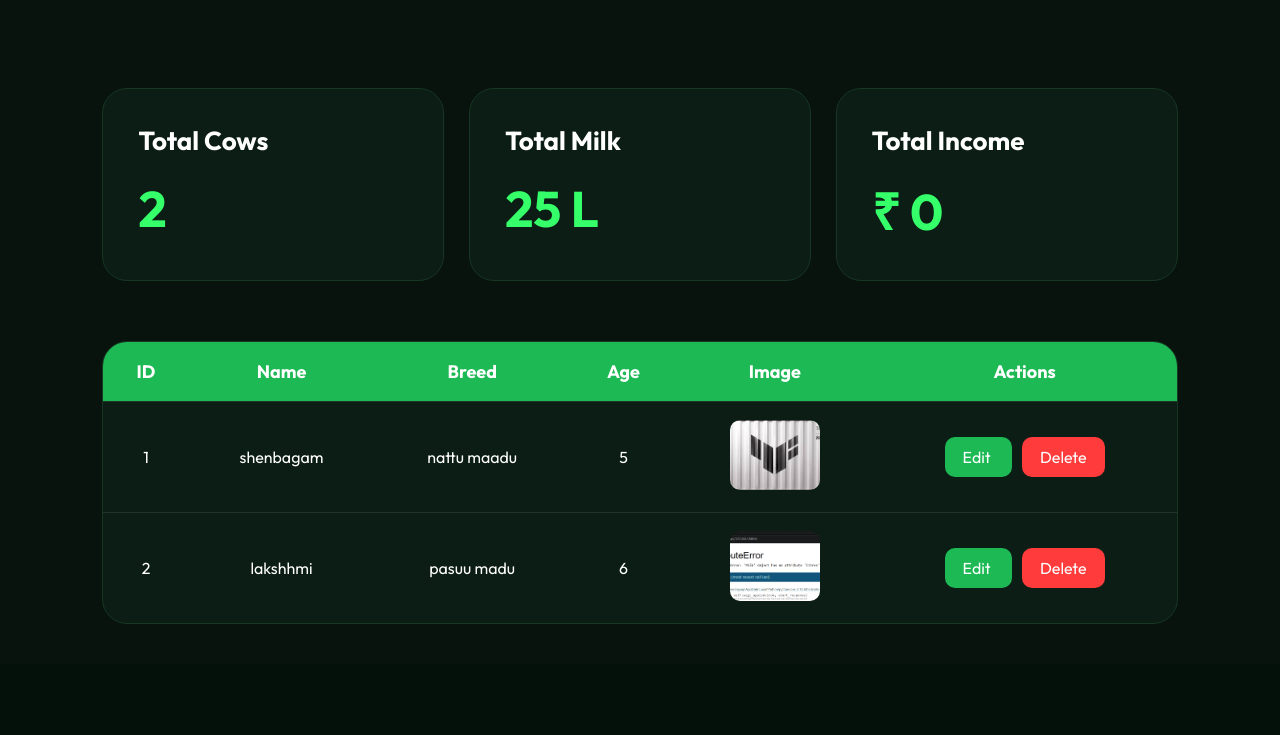
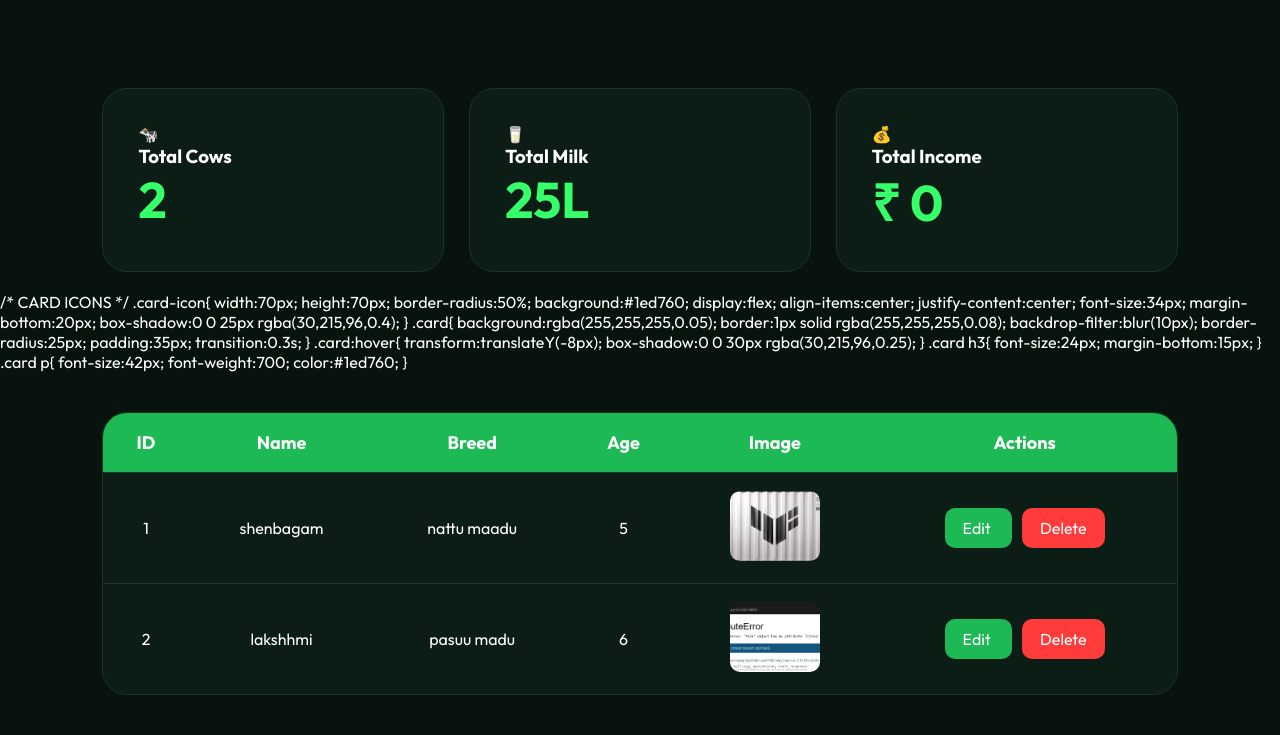
Before and after one commit to Kiyyappan973/smart-dairy-farm, a Flask app: page / in a window 1280 px wide. Shown: the part 712-1447 px from the top of the page. Before the commit the page ends 1336 px from the top, so only its background shows below. Run offline with Flask 3, Linux system fonts and the light colour scheme; the visitor is signed in with stand-in values (Sample User, id 1); data comes from the database, SQL or seed files in the repository.

Commit message:
premium dashboard update

```diff
--- a/templates/home.html
+++ b/templates/home.html
@@ -367,36 +367,97 @@
 
         <div class="slider">
 
+    <img src="https://images.unsplash.com/photo-1570042225831-d98fa7577f1e?q=80&w=1400">
+
+    <img src="https://images.unsplash.com/photo-1516467508483-a7212febe31a?q=80&w=1400">
+
     <img src="https://images.unsplash.com/photo-1545407263-7ff5aa2ad921?q=80&w=1400">
-
-    <img src="https://images.unsplash.com/photo-1560114928-40f1f1eb26a0?q=80&w=1400">
-
-    <img src="https://images.unsplash.com/photo-1500595046743-cd271d694d30?q=80&w=1400">
 
 </div>
 
     </section>
 
     <!-- CARDS -->
-
      <div class="cards">
 
     <div class="card">
-            <h2>Total Cows</h2>
+
+        <div class="card-icon">🐄</div>
+
+        <h3>Total Cows</h3>
+
         <p>{{ cows|length }}</p>
+
     </div>
 
     <div class="card">
-            <h2>Total Milk</h2>
-            <p>25 L</p>
+
+        <div class="card-icon">🥛</div>
+
+        <h3>Total Milk</h3>
+
+        <p>{{ total_milk }}L</p>
+
     </div>
 
     <div class="card">
-            <h2>Total Income</h2>
-            <p>₹ 0</p>
+
+        <div class="card-icon">💰</div>
+
+        <h3>Total Income</h3>
+
+        <p>₹ {{ total_income }}</p>
+
     </div>
 
 </div>
+/* CARD ICONS */
+
+.card-icon{
+
+    width:70px;
+    height:70px;
+    border-radius:50%;
+    background:#1ed760;
+    display:flex;
+    align-items:center;
+    justify-content:center;
+    font-size:34px;
+    margin-bottom:20px;
+    box-shadow:0 0 25px rgba(30,215,96,0.4);
+
+}
+
+.card{
+
+    background:rgba(255,255,255,0.05);
+    border:1px solid rgba(255,255,255,0.08);
+    backdrop-filter:blur(10px);
+    border-radius:25px;
+    padding:35px;
+    transition:0.3s;
+}
+
+.card:hover{
+
+    transform:translateY(-8px);
+    box-shadow:0 0 30px rgba(30,215,96,0.25);
+
+}
+
+.card h3{
+
+    font-size:24px;
+    margin-bottom:15px;
+}
+
+.card p{
+
+    font-size:42px;
+    font-weight:700;
+    color:#1ed760;
+}
+
 
     <!-- TABLE -->
 
```
Lines whose indentation alone changed are shown as unchanged.
